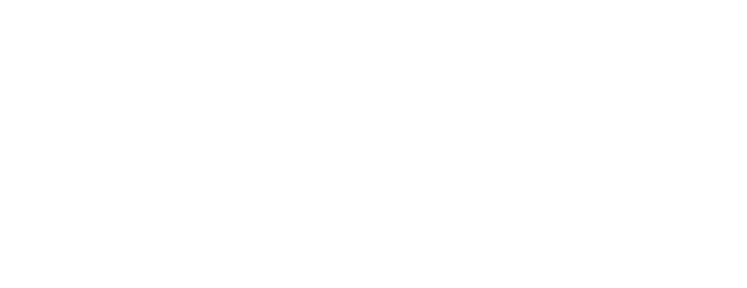
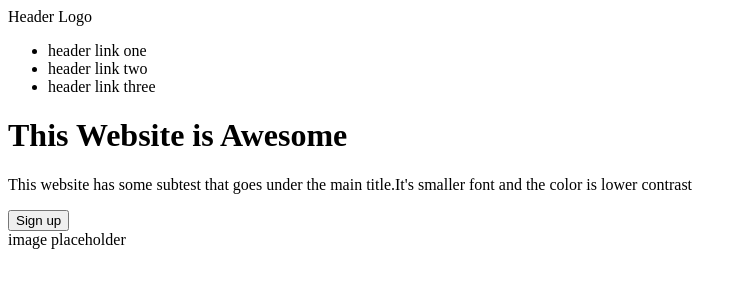
Before and after one commit to smarshall7/landing-page, a plain HTML site: page index.html in a window 1280 px wide. Shown: the whole page, without its empty margins (0-747 px from the left). Drawn offline with Linux system fonts and the light colour scheme.

Commit message:
create html for section one of the landing page

```diff
--- a/index.html
+++ b/index.html
@@ -8,7 +8,21 @@
 </head>
 
 <body>
-
+    <nav>
+        <div>Header Logo</div>
+        <ul>
+            <li>header link one</li>
+            <li>header link two</li>
+            <li>header link three</li>
+        </ul>
+    </nav>
+    <h1>This Website is Awesome</h1>
+    <p>This website has some subtest that goes under the main title.It's smaller font and the color is lower contrast
+    </p>
+    <button>Sign up</button>
+    <div>
+        image placeholder <img src="" alt="">
+    </div>
 </body>
 
 </html>
```
